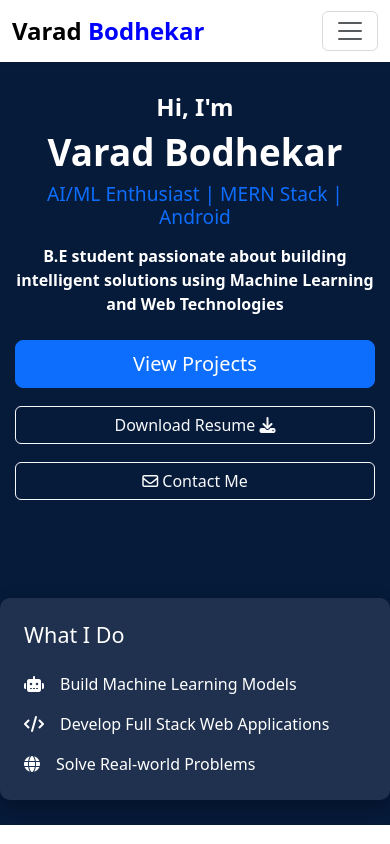
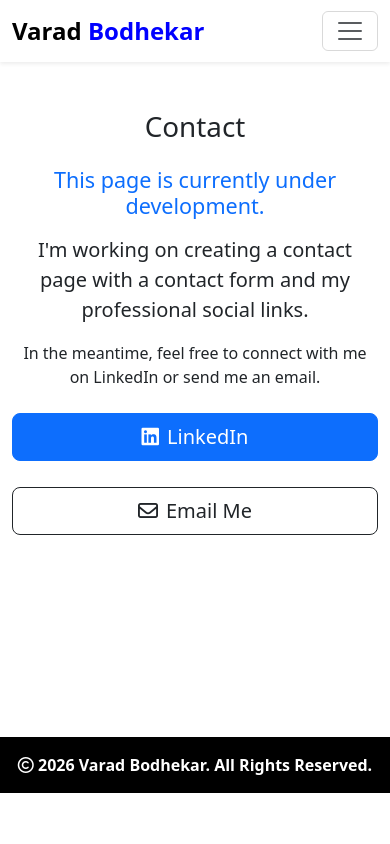
Before and after one commit to bodhekarvarad/varad.bodhekar-portfolio, a React (Vite) app: page /contact in a window 390 px wide. Shown: the top 844 px of the page. Built offline with nearby package versions, Linux system fonts and the light colour scheme.

Commit message:
responsive done

```diff
--- a/package.json
+++ b/package.json
@@ -12,7 +12,8 @@
   "dependencies": {
     "react": "^19.2.6",
     "react-dom": "^19.2.6",
-    "react-router-dom": "^7.17.0"
+    "react-router-dom": "^7.17.0",
+    "react-router-hash-link": "^2.4.3"
   },
   "devDependencies": {
     "@eslint/js": "^10.0.1",
--- a/src/App.jsx
+++ b/src/App.jsx
@@ -1,26 +1,34 @@
-import React from 'react';
-import Navbar from './Navbar';
-import Hero from './Hero';
-import About from './components/About'
-import Skills from './components/Skills'
-import Projects from './components/Projects'
-import EducationInfo from './components/EducationInfo'
-import Resume from './components/Resume';
-import Contact from './components/Contact'
-import Footer from './Footer'
+import React from "react";
+import { BrowserRouter, Routes, Route } from "react-router-dom";
+
+import Navbar from "./Navbar";
+import Hero from "./Hero";
+import About from "./components/About";
+import Skills from "./components/Skills";
+import Projects from "./components/Projects";
+import EducationInfo from "./components/EducationInfo";
+import Resume from "./components/Resume";
+import Contact from "./components/Contact";
+import Footer from "./Footer";
 
 function App() {
   return (
+    <BrowserRouter>
+      <Routes>
+        <Route
+          path="/"
+          element={
             <>
               <Navbar />
               <Hero />
+
               <section id="about">
                 <About />
               </section>
+
               <section id="skills">
                 <Skills />
               </section>
-
 
               <section id="education">
                 <EducationInfo />
@@ -29,9 +37,35 @@ function App() {
               <section id="resume">
                 <Resume />
               </section>
-<Footer/>
 
+              <Footer />
             </>
+          }
+        />
+
+        <Route
+          path="/projects"
+          element={
+            <>
+              <Navbar />
+              <Projects />
+              <Footer />
+            </>
+          }
+        />
+
+        <Route
+          path="/contact"
+          element={
+            <>
+              <Navbar />
+              <Contact />
+              <Footer />
+            </>
+          }
+        />
+      </Routes>
+    </BrowserRouter>
   );
 }
 
--- a/src/Navbar.jsx
+++ b/src/Navbar.jsx
@@ -1,16 +1,20 @@
 import React from "react";
 import "./Style.css";
+import { Link } from "react-router-dom";
+import { HashLink } from "react-router-hash-link";
 
 const Navbar = () => {
   return (
     <nav className="navbar navbar-expand-lg navbar-light bg-white shadow-sm sticky-top">
       <div className="container">
 
-        <a className="navbar-brand" href="#">
+
+        <Link className="navbar-brand" to="/">
           <b>
             Varad <span className="name">Bodhekar</span>
           </b>
-        </a>
+        </Link>
+
 
         <button
           className="navbar-toggler"
@@ -24,6 +28,7 @@ const Navbar = () => {
           <span className="navbar-toggler-icon"></span>
         </button>
 
+
         <div
           className="collapse navbar-collapse justify-content-end"
           id="navbarSupportedContent"
@@ -31,45 +36,45 @@ const Navbar = () => {
           <ul className="navbar-nav">
 
             <li className="nav-item">
-              <a className="nav-link active" href="#">
+              <HashLink smooth className="nav-link active" to="/#">
                 Home
-              </a>
+              </HashLink>
             </li>
 
             <li className="nav-item">
-              <a className="nav-link active" href="#about">
+              <HashLink smooth className="nav-link active" to="/#about">
                 About
-              </a>
+              </HashLink>
             </li>
 
             <li className="nav-item">
-              <a className="nav-link active" href="#skills">
+              <HashLink smooth className="nav-link active" to="/#skills">
                 Skills
-              </a>
+              </HashLink>
             </li>
 
             <li className="nav-item">
-              <a className="nav-link active" href="#projects">
+              <Link className="nav-link active" to="/projects">
                 Projects
-              </a>
+              </Link>
             </li>
 
             <li className="nav-item">
-              <a className="nav-link active" href="#education">
+              <HashLink smooth className="nav-link active" to="/#education">
                 Education
-              </a>
+              </HashLink>
             </li>
 
             <li className="nav-item">
-              <a className="nav-link active" href="#resume">
+              <HashLink smooth className="nav-link active" to="/#resume">
                 Resume
-              </a>
+              </HashLink>
             </li>
 
             <li className="nav-item">
-              <a className="nav-link active" href="#contact">
+              <Link className="nav-link active" to="/contact">
                 Contact
-              </a>
+              </Link>
             </li>
 
           </ul>
--- a/src/components/Contact.jsx
+++ b/src/components/Contact.jsx
@@ -1,15 +1,45 @@
 import React from "react";
-const Contact=()=>{
-    return(
-        <div>
-           <div className="row">
-            <div className="mb-3 mt-2" style={{
-                marginLeft:"5rem"
-            }}>
-                <i class="fa-regular fa-paper-plane fs-1"></i> <span className="fs-2 "><b>Contact Me</b></span>
-            </div>
-           </div>
-        </div>
-    )
-}
+
+const Contact = () => {
+  return (
+    <div className="container text-center py-5" style={{ minHeight: "80vh" }}>
+      <h1 className="mb-4">Contact</h1>
+
+      <h4 className="text-primary mb-3">
+         This page is currently under development.
+      </h4>
+
+      <p className="lead">
+        I'm working on creating a contact page with a contact form and my
+        professional social links.
+      </p>
+
+      <p>
+        In the meantime, feel free to connect with me on LinkedIn or send me an
+        email.
+      </p>
+
+      <div className="d-flex flex-wrap justify-content-center gap-3 mt-4">
+        <a
+          href="https://www.linkedin.com/in/varad-bodhekar-050994279/"
+          target="_blank"
+          rel="noopener noreferrer"
+          className="btn btn-primary btn-lg"
+        >
+          <i className="fa-brands fa-linkedin me-2"></i>
+          LinkedIn
+        </a>
+
+        <a
+          href="mailto:varad.bodhekar@gmail.com"
+          className="btn btn-outline-dark btn-lg"
+        >
+          <i className="fa-regular fa-envelope me-2"></i>
+          Email Me
+        </a>
+      </div>
+    </div>
+  );
+};
+
 export default Contact;
--- a/src/components/Projects.jsx
+++ b/src/components/Projects.jsx
@@ -1,12 +1,34 @@
 import React from "react";
 
-const Projects=()=>{
-return(
-    <div>
-        <h1>
-            Projects
-        </h1>
+const Projects = () => {
+  return (
+    <div className="container text-center py-5" style={{ minHeight: "80vh" }}>
+      <h1 className="mb-4">Projects</h1>
+
+      <h4 className="text-primary mb-3">
+     This page is currently under development.
+      </h4>
+
+      <p className="lead">
+        I'm working on showcasing my projects with detailed descriptions,
+        technologies used, and live demos.
+      </p>
+
+      <p>
+        Meanwhile, you can explore all of my projects on GitHub.
+      </p>
+
+      <a
+        href="https://github.com/bodhekarvarad"
+        target="_blank"
+        rel="noopener noreferrer"
+        className="btn btn-dark btn-lg mt-3"
+      >
+        <i className="fa-brands fa-github me-2"></i>
+        Visit My GitHub
+      </a>
     </div>
-)
-}
+  );
+};
+
 export default Projects;
```
Also changed, not shown: 1 other file (tests, documents, lock files or other folders). Lines whose indentation alone changed are shown as unchanged.
